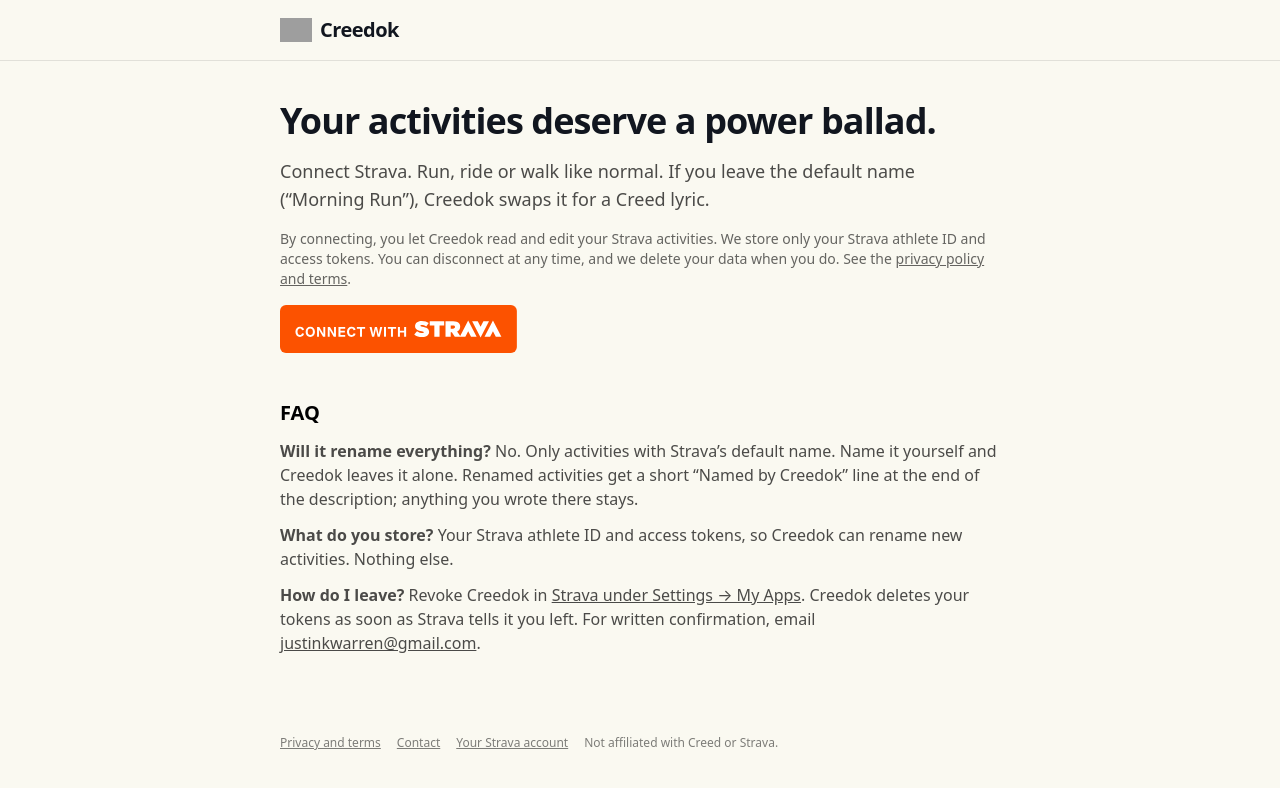
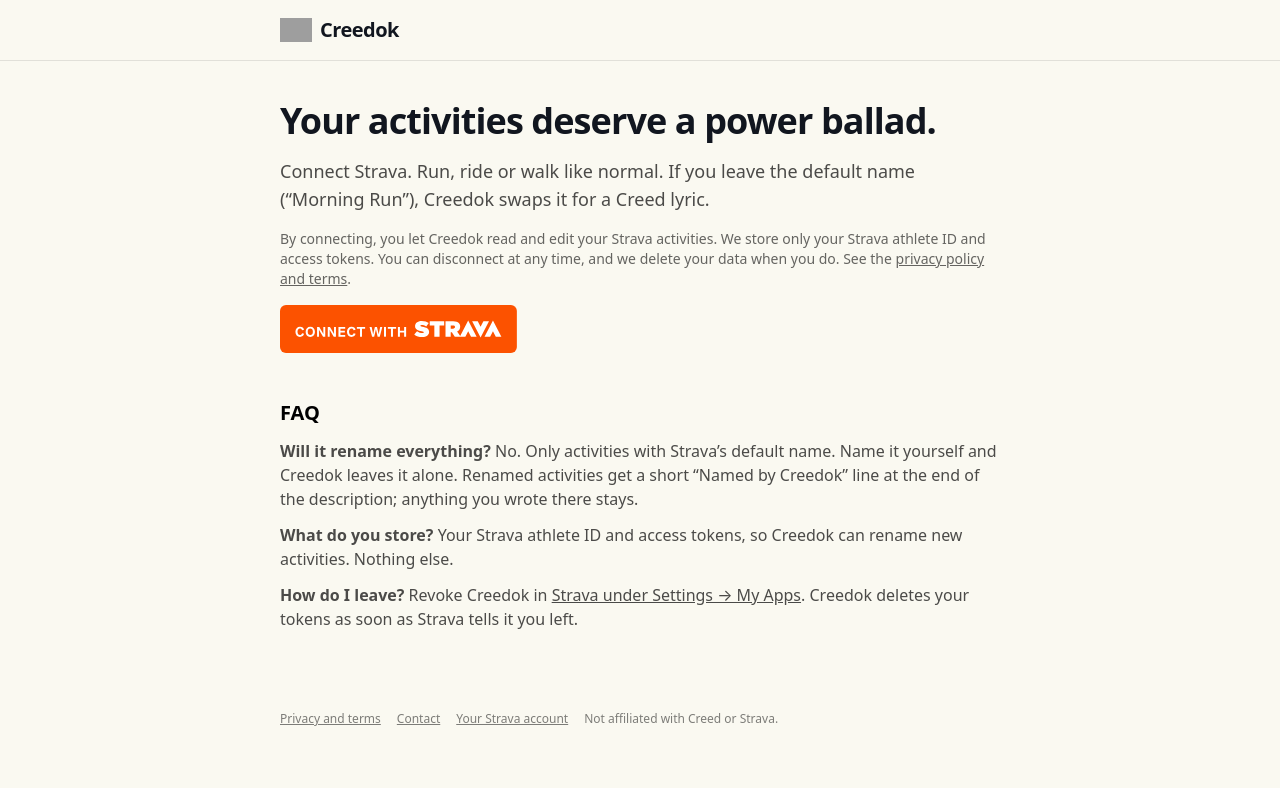
Before and after one commit to cabusto/MileMarkers, a Next.js app: page / in a window 1280 px wide. Shown: the top 788 px of the page. Built offline with nearby package versions, Linux system fonts and the light colour scheme; grey boxes are pictures that could not be loaded.

Commit message:
Drop written-confirmation line from FAQ (covered on /privacy)
Co-Authored-By: Claude Opus 5.5 <noreply@anthropic.com>

```diff
--- a/src/app/page.tsx
+++ b/src/app/page.tsx
@@ -32,7 +32,7 @@ export default async function Home({ searchParams }: { searchParams: Promise<Rec
         <h2 className="text-xl font-semibold text-black">FAQ</h2>
         <p><strong>Will it rename everything?</strong> No. Only activities with Strava&rsquo;s default name. Name it yourself and Creedok leaves it alone. Renamed activities get a short &ldquo;Named by Creedok&rdquo; line at the end of the description; anything you wrote there stays.</p>
         <p><strong>What do you store?</strong> Your Strava athlete ID and access tokens, so Creedok can rename new activities. Nothing else.</p>
-        <p><strong>How do I leave?</strong> Revoke Creedok in <a href="https://www.strava.com/settings/apps" className="underline">Strava under Settings → My Apps</a>. Creedok deletes your tokens as soon as Strava tells it you left. For written confirmation, email <a href="mailto:justinkwarren@gmail.com" className="underline">justinkwarren@gmail.com</a>.</p>
+        <p><strong>How do I leave?</strong> Revoke Creedok in <a href="https://www.strava.com/settings/apps" className="underline">Strava under Settings → My Apps</a>. Creedok deletes your tokens as soon as Strava tells it you left.</p>
       </section>
     </div>
   );
```
